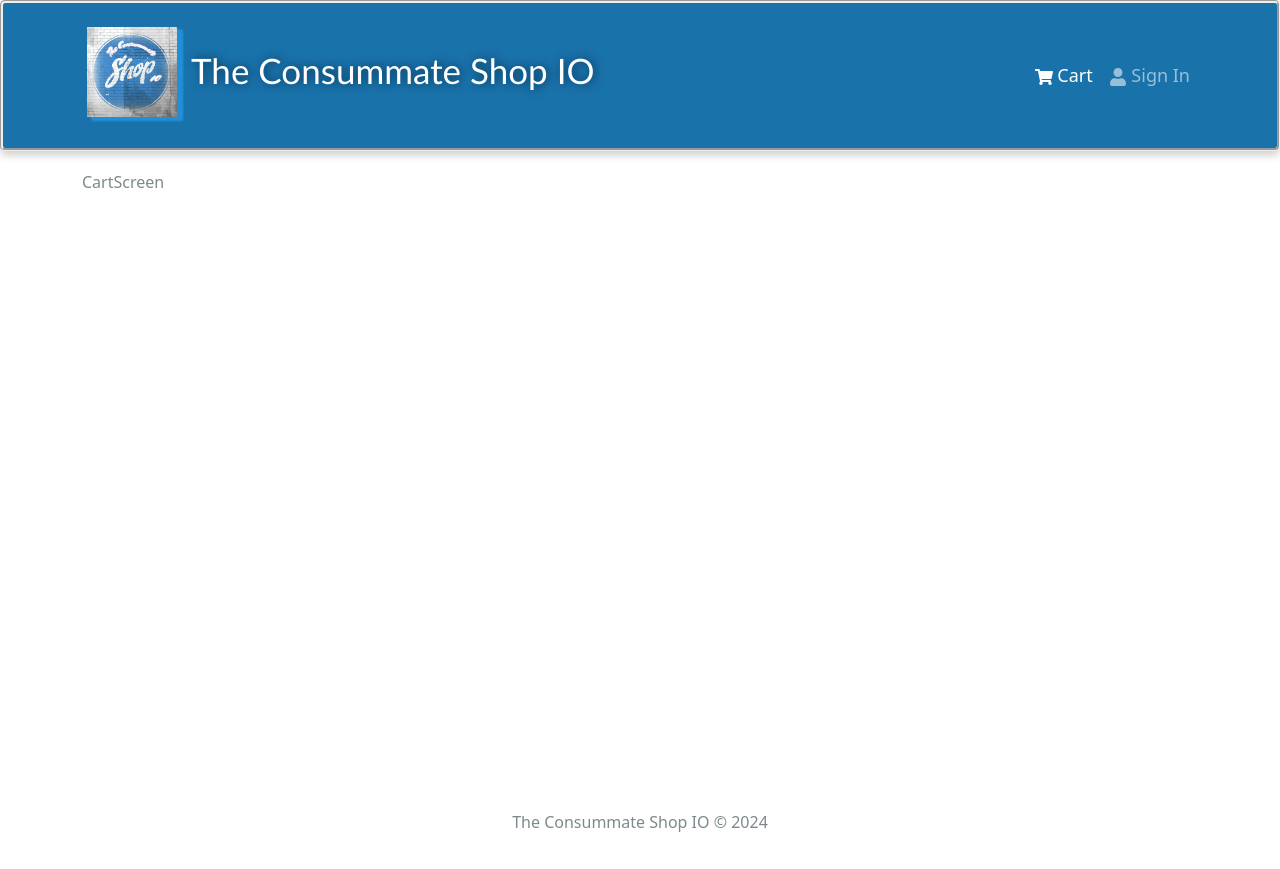
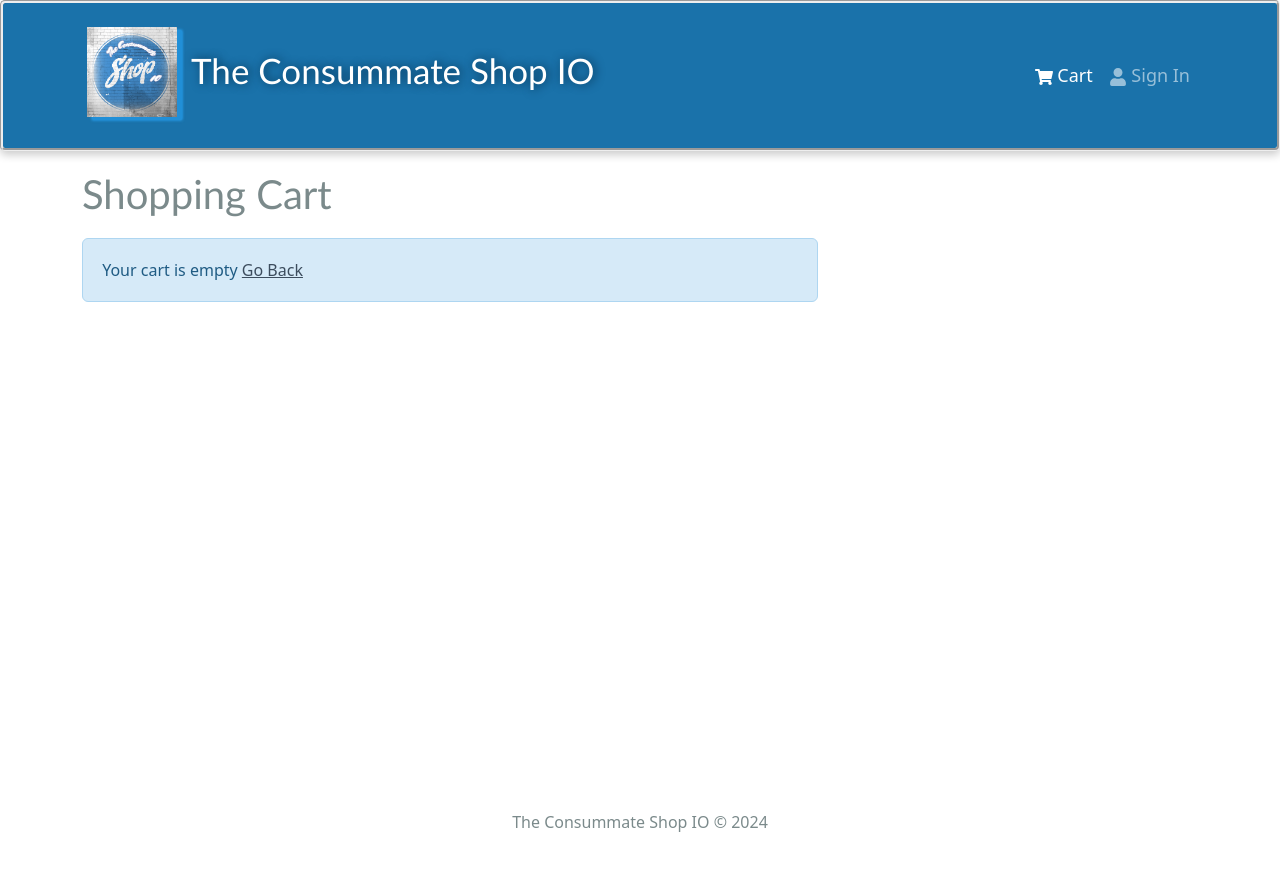
Before and after one commit to VigilBushido/Consummate_Shop_IO, a React (Create React App) app in the folder frontend/: page /cart in a window 1280 px wide. Built offline with nearby package versions, Linux system fonts and the light colour scheme.

Commit message:
items added to CartScreen

```diff
--- a/frontend/src/screens/CartScreen.jsx
+++ b/frontend/src/screens/CartScreen.jsx
@@ -8,8 +8,54 @@ const CartScreen = () => {
     const navigate = useNavigate();
     const dispatch = useDispatch();
 
-    return (
-        <div>CartScreen</div>
-    );
+    const cart = useSelector((state) => state.cart);
+    const { cartItems } = cart;
+
+    return <Row>
+        <Col md={8}>
+            <h1 style={{ marginBottom: '20px' }}>Shopping Cart</h1>
+            {cartItems.length === 0 ? (
+                <Message>
+                    Your cart is empty <Link to='/'>Go Back</Link>
+                </Message>
+            ) : (
+                <ListGroup variant='flush'>
+                    {cartItems.map((item) => (
+                        <ListGroup.Item key={item._id}>
+                            <Row>
+                                <Col md={2}>
+                                    <Image src={item.image} alt={item.name} fluid rounded />
+                                </Col>
+                                <Col md={3}>
+                                    <Link to={`/product/${item._id}`}>{item.name}</Link>
+                                </Col>
+                                <Col md={2}>
+                                    ${item.price}
+                                </Col>
+                                <Col md={2}>
+                                    <Form.Control
+                                        as='select'
+                                        value={item.qty}
+                                        onChange={(e) => { }}
+                                    >
+                                        {[...Array(item.countInStock).keys()].map((x) => (
+                                            <option key={x + 1} value={x + 1}>
+                                                {x + 1}
+                                            </option>
+                                        ))}
+                                    </Form.Control>
+                                </Col>
+                                <Col md={2}>
+                                    <Button type='button' variant='light'>
+                                        <FaTrash />
+                                    </Button>
+                                </Col>
+                            </Row>
+                        </ListGroup.Item>
+                    ))}
+                </ListGroup>
+            )}
+        </Col>
+    </Row>;
 };
 export default CartScreen;
--- a/frontend/src/screens/ProdcutScreen.jsx
+++ b/frontend/src/screens/ProdcutScreen.jsx
@@ -79,7 +79,7 @@ const ProdcutScreen = () => {
                           value={qty}
                           onChange={(e) => setQty(Number(e.target.value))}>
                           {[...Array(product.countInStock).keys()].map((x) => (
-                            <option key={x + 1} value={x + 1}   >
+                            <option key={x + 1} value={x + 1}>
                               {x + 1}
                             </option>
                           ))}
```
